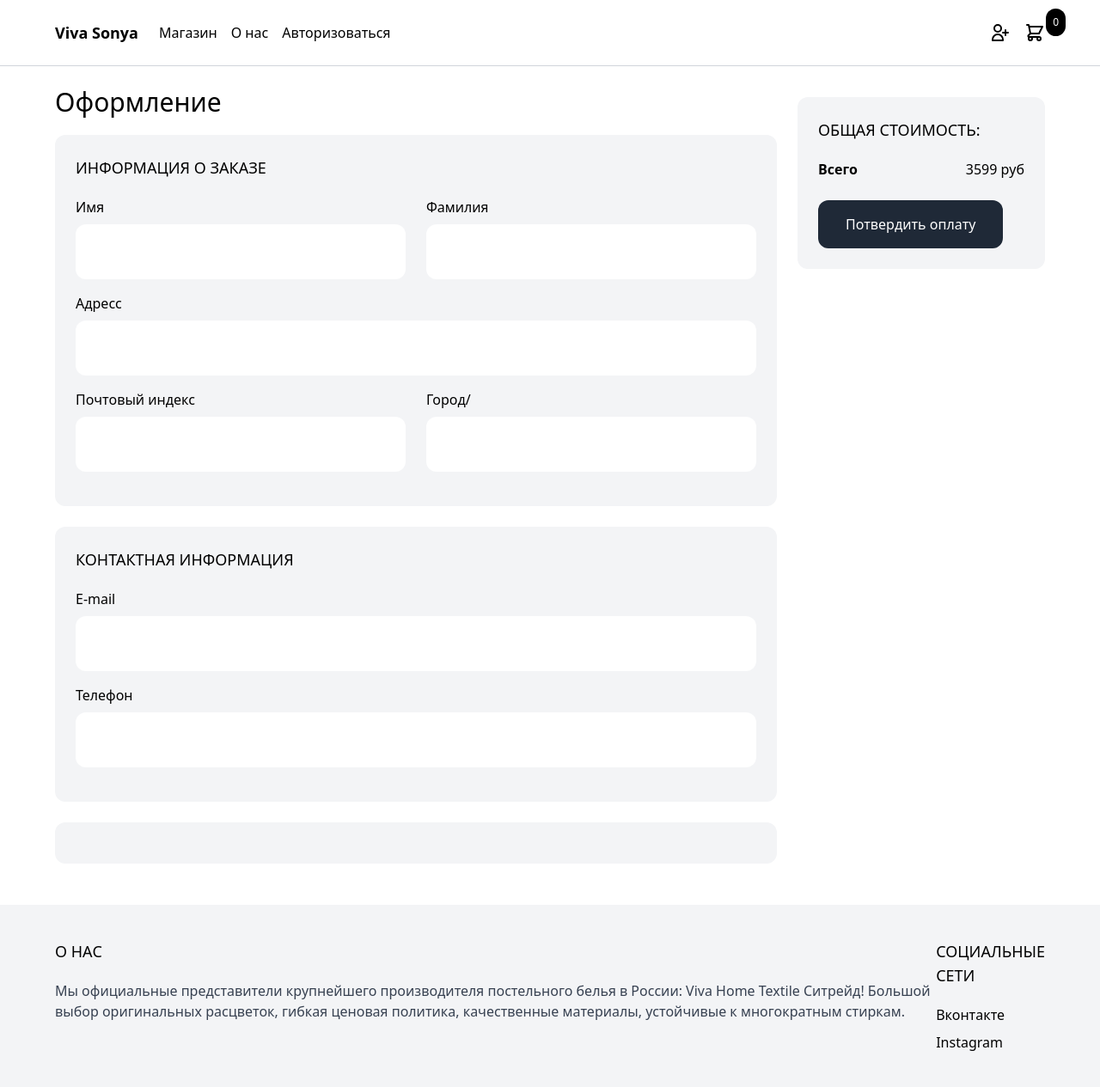
After one commit to qvog/django-ecommerce, a Django app: page /cart/checkout/ in a window 1280 px wide. The commit adds this page. Shown: the whole page at 86% size. Run offline with Django 4.2, Linux system fonts and the light colour scheme; some libraries are stand-ins or nearby versions.

Commit message:
checkout page

```diff
--- a/cart/templates/cart/cart_menu.html
+++ b/cart/templates/cart/cart_menu.html
@@ -1,4 +1,4 @@
-<a href="#" id="menu-cart-button" class="relative text-black hover:text-gray-600">
+<a href="{% url 'cart' %}" id="menu-cart-button" class="relative text-black hover:text-gray-600">
     <svg xmlns="http://www.w3.org/2000/svg" class="h-6 w-6" fill="none" viewBox="0 0 24 24" stroke="currentColor" stroke-width="2">
         <path stroke-linecap="round" stroke-linejoin="round" d="M3 3h2l.4 2M7 13h10l4-8H5.4M7 13L5.4 5M7 13l-2.293 2.293c-.63.63-.184 1.707.707 1.707H17m0 0a2 2 0 100 4 2 2 0 000-4zm-8 2a2 2 0 11-4 0 2 2 0 014 0z" />
     </svg>
--- /dev/null
+++ b/cart/templates/cart/checkout.html
@@ -0,0 +1,73 @@
+{% extends 'core/main.html' %}
+{% block content %}
+
+<div class="max-w-6xl mx-auto flex flex-wrap items-start py-6 px-6 xl:px-0">
+    <div class="products w-full lg:w-3/4">
+        <h1 class="mb-5 text-3xl">Оформление</h1>
+
+        <div class="w-full md:pr-6">
+            <div class="mb-6 p-6 bg-gray-100 rounded-xl">
+                <h2 class="mb-5 uppercase text-lg">Информация о заказе</h2>
+
+                <div class="flex space-x-6">
+                    <div class="w-1/2 mb-4">
+                        <label class="inline-block mb-2">Имя</label>
+                        <input name="first_name" type="text" class="w-full p-5 rounded-xl" value="{{ request.user.first_name }}">
+                    </div>
+
+                    <div class="w-1/2 mb-4">
+                        <label class="inline-block mb-2">Фамилия</label>
+                        <input name="last_name" type="text" class="w-full p-5 rounded-xl" value="{{ request.user.last_name }}">
+                    </div>
+                </div>
+
+                <div class="mb-4">
+                    <label class="inline-block mb-2">Адресс</label>
+                    <input name="address" type="text" class="w-full p-5 rounded-xl">
+                </div>
+
+                <div class="flex space-x-6">
+                    <div class="w-1/2 mb-4">
+                        <label class="inline-block mb-2">Почтовый индекс</label>
+                        <input name="zipcode" type="text" class="w-full p-5 rounded-xl">
+                    </div>
+
+                    <div class="w-1/2 mb-4">
+                        <label class="inline-block mb-2">Город/</label>
+                        <input name="place" type="text" class="w-full p-5 rounded-xl">
+                    </div>
+                </div>
+            </div>
+
+            <div class="mb-6 p-6 bg-gray-100 rounded-xl">
+                <h2 class="mb-5 uppercase text-lg">Контактная информация</h2>
+
+                <div class="mb-4">
+                    <label class="inline-block mb-2">E-mail</label>
+                    <input name="email" type="email" class="w-full p-5 rounded-xl" value="{{ request.user.email }}">
+                </div>
+
+                <div class="mb-4">
+                    <label class="inline-block mb-2">Телефон</label>
+                    <input name="phone" type="phone" class="w-full p-5 rounded-xl">
+                </div>
+            </div>
+
+            <div class="mb-6 p-6 bg-gray-100 rounded-xl" id="errors">
+            </div>
+        </div>
+    </div>
+
+    <div class="summary w-full md:w-1/4 p-6 bg-gray-100 rounded-xl mt-3">
+        <h2 class="uppercase text-lg mb-5">Общая стоимость: </h2>
+
+        <div class="mb-6 flex justify-between">
+            <span class="font-semibold">Всего</span>
+            <span>3599 руб</span>
+        </div>
+
+        <a href="#" class="inline-block px-8 py-4 rounded-xl bg-gray-800 hover:bg-black text-white">Потвердить оплату</a>
+    </div>
+</div>
+
+{% endblock %}
--- /dev/null
+++ b/cart/urls.py
@@ -0,0 +1,10 @@
+from django.urls import path
+
+from cart.views import add_to_cart, cart, checkout
+
+urlpatterns = [
+    path('', cart, name='cart'),
+    path('checkout/', checkout, name='checkout'),
+    path('add_to_cart/<int:product_id>/', add_to_cart, name='add_to_cart'),
+
+]
--- a/cart/views.py
+++ b/cart/views.py
@@ -7,3 +7,9 @@ def add_to_cart(request, product_id):
     cart.add(product_id)
 
     return render(request, 'cart/cart_menu.html')
+
+def cart(request):
+    return render(request, 'cart/cart.html')
+
+def checkout(request):
+    return render(request, 'cart/checkout.html')
--- a/core/templates/core/login.html
+++ b/core/templates/core/login.html
@@ -38,6 +38,9 @@
             </div>
 
         </form>
+        <a href="{% url 'signup' %}">
+            <button class="mt-2 py-4 px-6 rounded-xl text-white bg-gray-900 hover:bg-black ">Зарегистрироваться</button>
+        </a>
     </div>
 </div>
 {% endblock %}
--- a/core/urls.py
+++ b/core/urls.py
@@ -1,8 +1,15 @@
 from django.urls import path, include
+from django.contrib.auth import views
 
-from core.views import shop, frontpage
+from core.views import shop, frontpage, signup
+from product.views import product
 
 urlpatterns = [
     path('', frontpage, name='frontpage'),
-    path('shop/', shop, name='shop')
+    path('login/', views.LoginView.as_view(template_name='core/login.html'), name='login'),
+    path('logout/', views.LogoutView.as_view(), name='logout'),
+    path('signup/', signup, name='signup'),
+    path('shop/<slug:slug>/', product, name='product'),
+    path('shop/', shop, name='shop'),
+
 ]
--- a/vivasonya/urls.py
+++ b/vivasonya/urls.py
@@ -2,20 +2,10 @@ from re import template
 from django.conf import settings
 from django.conf.urls.static import static
 from django.contrib import admin
-from django.contrib.auth import views
 from django.urls import path, include
-
-from core.views import frontpage, shop, signup
-from product.views import product
-from cart.views import add_to_cart
 
 urlpatterns = [
     path('', include('core.urls')),
-    path('shop/', shop, name='shop'),
-    path('signup/', signup, name='signup'),
-    path('login/', views.LoginView.as_view(template_name='core/login.html'), name='login'),
-    path('logout/', views.LogoutView.as_view(), name='logout'),
-    path('shop/<slug:slug>/', product, name='product'),
-    path('add_to_cart/<int:product_id>/', add_to_cart, name='add_to_cart'),
+    path('cart/', include('cart.urls')),
     path('admin/', admin.site.urls),
 ] + static(settings.MEDIA_URL, document_root=settings.MEDIA_ROOT)
```
Also changed, not shown: cart/templates/cart/cart.html (added, +43 -0 lines).
